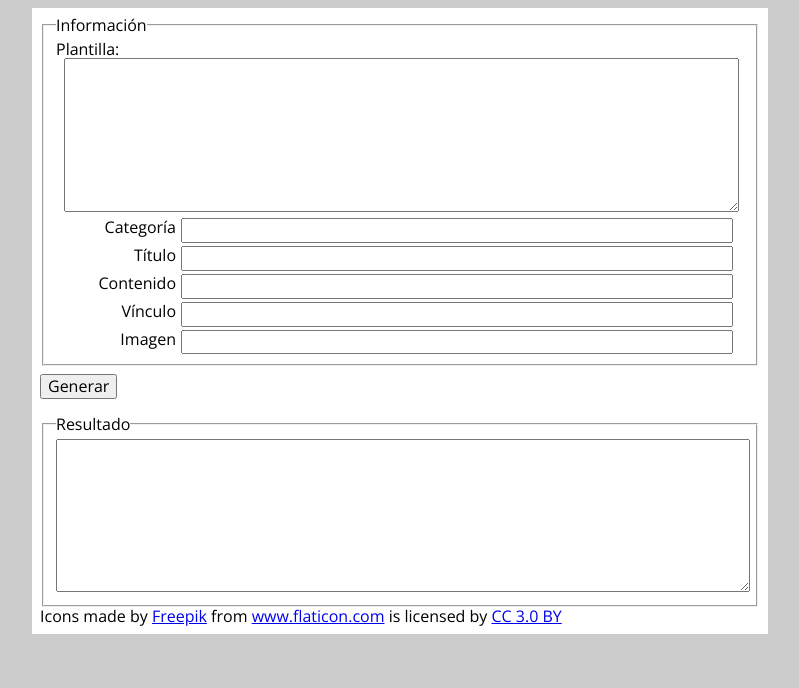
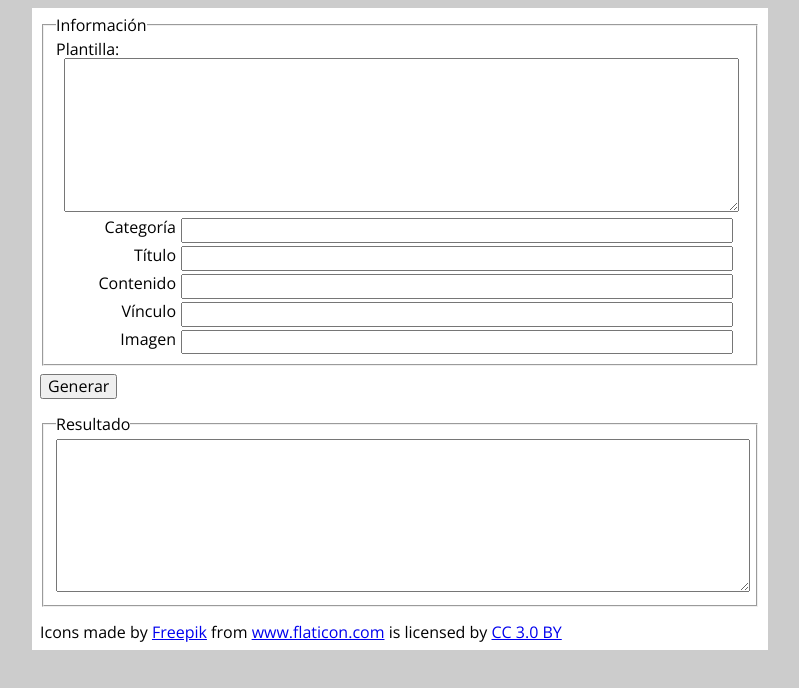
Before and after one commit to mdanieltg/blog-tool, a plain HTML site: page index.html in a window 1280 px wide. Shown: the whole page, without its empty margins (240-1039 px from the left). Drawn offline with nearby package versions, Linux system fonts and the light colour scheme; no server answers.

Commit message:
Aumentar margen al elemento footer

```diff
--- a/style.css
+++ b/style.css
@@ -8,6 +8,10 @@ body {
 button {
   margin-top: 0.5em;
   margin-bottom: 1em;
+}
+
+footer {
+  margin-top: 1em;
 }
 
 input[type=text],
```
